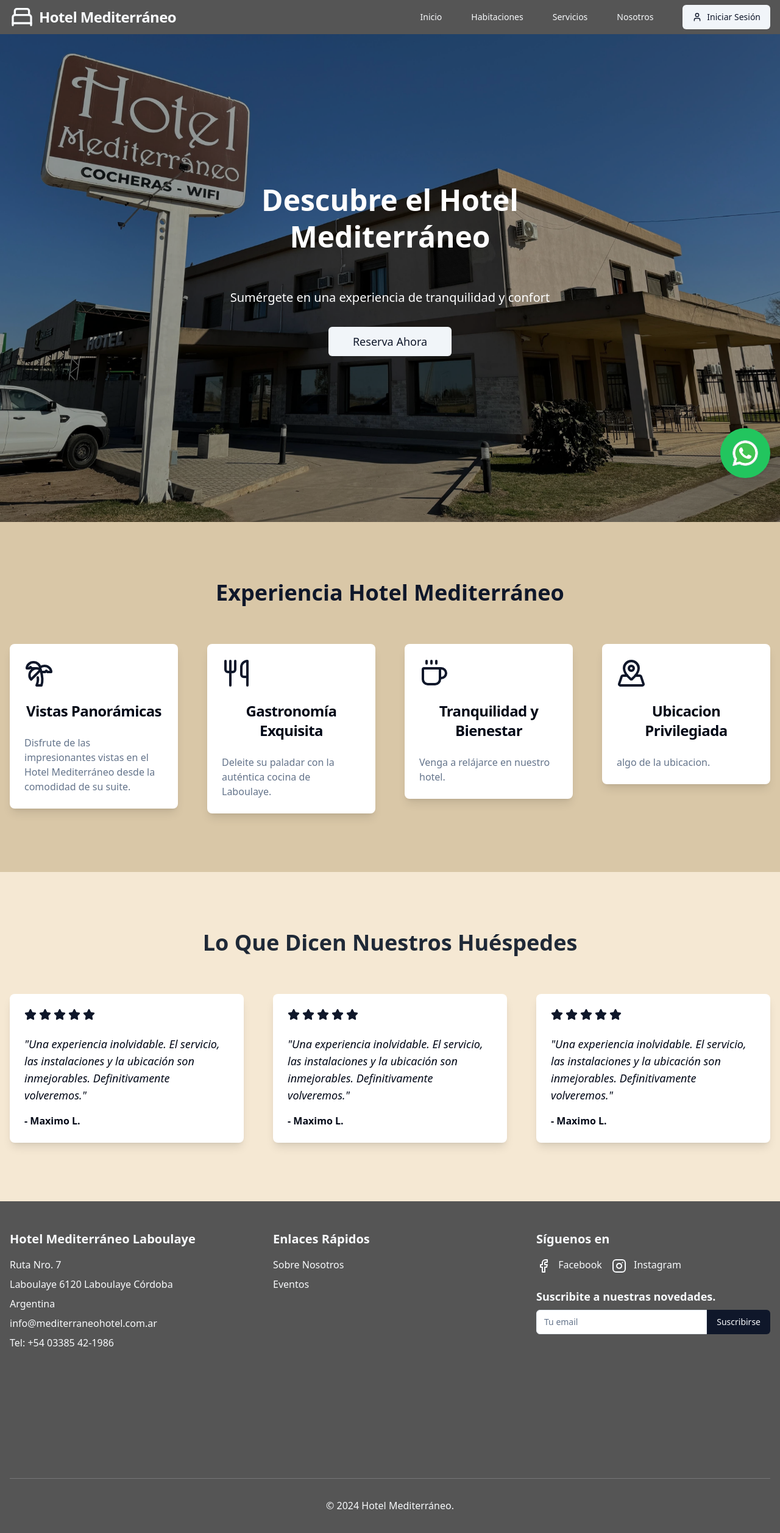
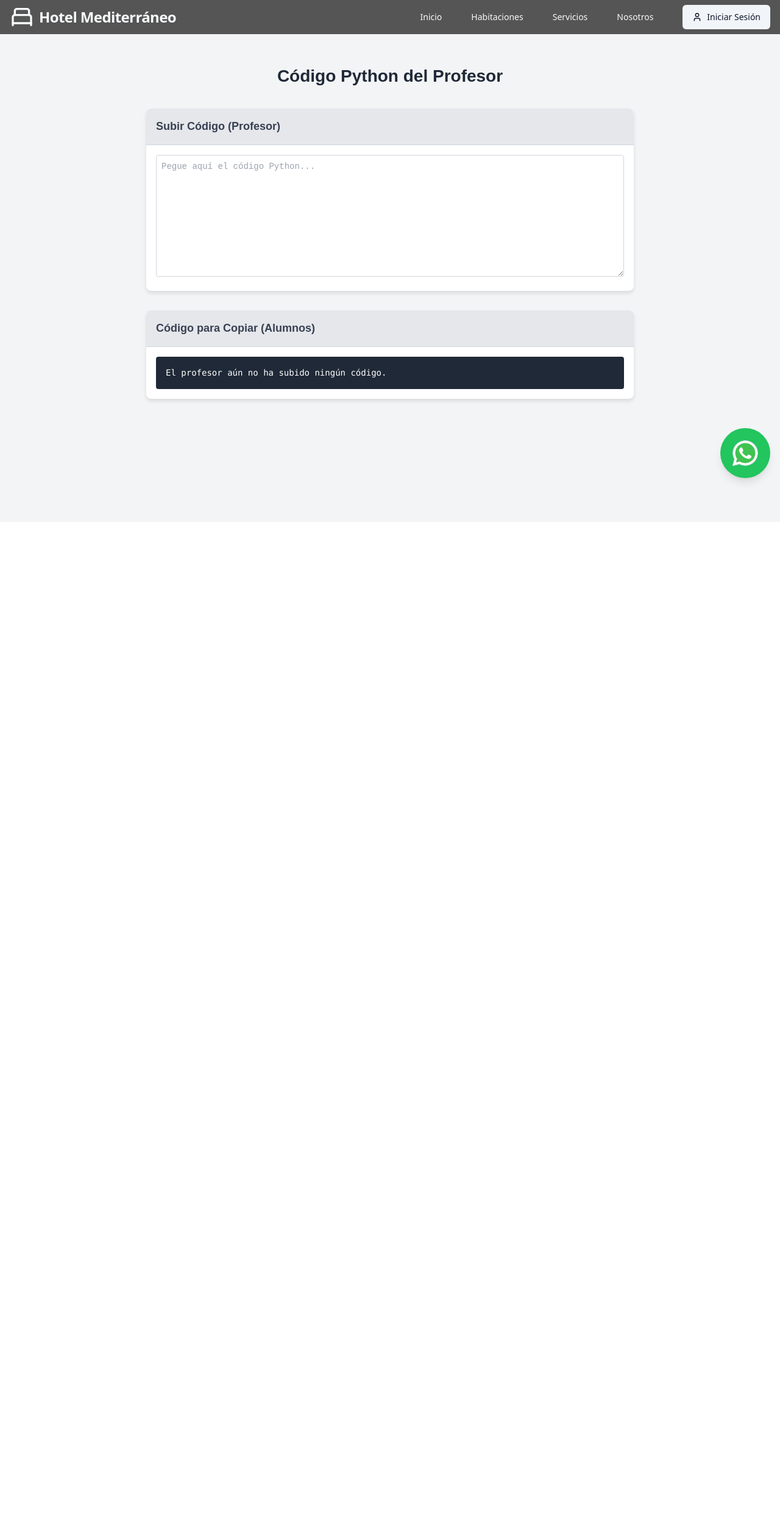
Before and after one commit to martinxr250/medres.github.io, a React (Vite) app: page / in a window 1280 px wide. Shown: the top 2514 px of the page at 61% size. After the commit the page ends 856 px from the top, so only its background shows below. Built offline with nearby package versions, Linux system fonts and the light colour scheme; grey boxes are pictures that could not be loaded.

Commit message:
Update Inicio.jsx

```diff
--- a/src/pages/Inicio.jsx
+++ b/src/pages/Inicio.jsx
@@ -1,193 +1,138 @@
-import React, {useEffect} from 'react'
-import { useState } from "react";
-import { Button } from "@/components/ui/button";
-import { Link } from 'react-router-dom';
-import { Card, CardContent, CardDescription, CardHeader, CardTitle } from "@/components/ui/card";
-import { Palmtree, Utensils, Anchor, Coffee, Star, MapPinned, Facebook, Instagram } from "lucide-react";
-import { Input } from "@/components/ui/input";
-import { motion } from "framer-motion";
-import { useSpring, animated } from "react-spring";
-import ReseñaCard from "@/components/Reseñas";
+import React, { useState } from 'react';
 
-export default function Component( {
-    usuarioEnSesion,
-    setToken,
-    setUsuarioEnSesion,
-    setEstaEnSesion
-}) {
+const LandingPage = () => {
+  const [code, setCode] = useState('');
+  const [isCopied, setIsCopied] = useState(false);
 
-    // efecto para persistencia (el F5) de sesion:
-    useEffect(() => {
-        const logueado = window.localStorage.getItem("medres")
-        if (logueado) {
-            const logueadoJSON = JSON.parse(logueado)
-            setToken(logueadoJSON.token)
-            setUsuarioEnSesion(logueadoJSON)
-            setEstaEnSesion(true)
-        }
-    }, [])
+  const handleCodeChange = (event) => {
+    setCode(event.target.value);
+  };
 
-    // {token: "", usuario: ""}
-    useEffect(() => {
-        console.log("usuario en la pantalla de Inicio: ", usuarioEnSesion)
-    }, [])
+  const handleCopyCode = () => {
+    navigator.clipboard.writeText(code);
+    setIsCopied(true);
+    setTimeout(() => setIsCopied(false), 2000);
+  };
+
+  const styles = {
+    container: {
+      minHeight: '100vh',
+      backgroundColor: '#f3f4f6',
+      padding: '48px 16px',
+      fontFamily: 'Arial, sans-serif',
+    },
+    content: {
+      maxWidth: '800px',
+      margin: '0 auto',
+    },
+    title: {
+      fontSize: '28px',
+      fontWeight: 'bold',
+      textAlign: 'center',
+      color: '#1f2937',
+      marginBottom: '32px',
+    },
+    card: {
+      backgroundColor: 'white',
+      borderRadius: '8px',
+      boxShadow: '0 4px 6px rgba(0, 0, 0, 0.1)',
+      marginBottom: '32px',
+      overflow: 'hidden',
+    },
+    cardHeader: {
+      backgroundColor: '#e5e7eb',
+      padding: '16px',
+      borderBottom: '1px solid #d1d5db',
+    },
+    cardTitle: {
+      fontSize: '18px',
+      fontWeight: 'bold',
+      color: '#374151',
+    },
+    cardContent: {
+      padding: '16px',
+    },
+    textarea: {
+      width: '100%',
+      minHeight: '200px',
+      padding: '8px',
+      fontSize: '14px',
+      fontFamily: 'monospace',
+      border: '1px solid #d1d5db',
+      borderRadius: '4px',
+      resize: 'vertical',
+    },
+    codeBlock: {
+      backgroundColor: '#1f2937',
+      color: 'white',
+      padding: '16px',
+      borderRadius: '4px',
+      overflowX: 'auto',
+      fontSize: '14px',
+      fontFamily: 'monospace',
+      position: 'relative',
+    },
+    copyButton: {
+      position: 'absolute',
+      top: '8px',
+      right: '8px',
+      backgroundColor: '#3b82f6',
+      color: 'white',
+      border: 'none',
+      borderRadius: '4px',
+      padding: '6px 12px',
+      fontSize: '14px',
+      cursor: 'pointer',
+      display: 'flex',
+      alignItems: 'center',
+    },
+    buttonIcon: {
+      marginRight: '4px',
+    },
+  };
 
   return (
-    <div className="flex flex-col min-h-screen bg-gradient-to-b from-[#f0e5cf] to-[#d9c7a7] text-gray-800">
-      <main className="flex-grow">
-        <section className="relative h-[100vh] flex items-center justify-center">
-          <div
-            className="absolute inset-0 bg-cover bg-center"
-            style={{ backgroundImage: "url('/hotel-mediterraneo-perfil.jpg?height=1080&width=1920')" }}
-          />
-          <div className="absolute inset-0 bg-black/40" />
-          <motion.div
-            className="relative z-10 text-center text-white max-w-3xl mx-auto px-4"
-            initial={{ opacity: 0 }}
-            animate={{ opacity: 1 }}
-            transition={{ duration: 2 }}
-          >
-            <h2 className="text-5xl font-bold mb-6 leading-tight animate-bounce">Descubre el Hotel Mediterráneo</h2>
-            <p className="text-xl mb-8 leading-relaxed">Sumérgete en una experiencia de tranquilidad y confort</p>
-            <Link to="/bienvenida">
-              <Button size="lg" variant="secondary" className="text-lg px-10 py-6 hover:bg-secondary transition-transform transform hover:-translate-y-1">
-                Reserva Ahora
-              </Button>
-            </Link>
-          </motion.div>
-        </section>
+    <div style={styles.container}>
+      <div style={styles.content}>
+        <h1 style={styles.title}>Código Python del Profesor</h1>
 
-        <section className="py-24 bg-[#D9C7A7]">
-          <div className="container mx-auto px-4">
-            <motion.h2
-              className="text-4xl text-primary font-bold text-center mb-16"
-              initial={{ y: -50, opacity: 0 }}
-              animate={{ y: 0, opacity: 1 }}
-              transition={{ duration: 1.5 }}
-            >
-              Experiencia Hotel Mediterráneo
-            </motion.h2>
-            <div className="grid grid-cols-1 md:grid-cols-2 lg:grid-cols-4 gap-12">
-              {[
-                { icon: Palmtree, title: "Vistas Panorámicas", description: "Disfrute de las impresionantes vistas en el Hotel Mediterráneo desde la comodidad de su suite." },
-                { icon: Utensils, title: "Gastronomía Exquisita", description: "Deleite su paladar con la auténtica cocina de Laboulaye." },
-                { icon: Coffee, title: "Tranquilidad y Bienestar", description: "Venga a relájarce en nuestro hotel." },
-                { icon: MapPinned, title: "Ubicacion Privilegiada", description: "algo de la ubicacion." }
-              ].map((item, index) => (
-                <motion.div
-                  key={index}
-                  whileHover={{ scale: 1.1, y: -10 }}
-                  transition={{ duration: 0.3 }}
-                >
-                  <Card className="bg-white border-none shadow-lg hover:shadow-2xl transition-shadow transform">
-                    <CardHeader className="text-center">
-                      <item.icon className="w-12 h-12 mb-4 text-primary" />
-                      <CardTitle className="text-2xl">{item.title}</CardTitle>
-                    </CardHeader>
-                    <CardContent>
-                      <CardDescription className="text-base">{item.description}</CardDescription>
-                    </CardContent>
-                  </Card>
-                </motion.div>
-              ))}
+        <div style={styles.card}>
+          <div style={styles.cardHeader}>
+            <h2 style={styles.cardTitle}>Subir Código (Profesor)</h2>
+          </div>
+          <div style={styles.cardContent}>
+            <textarea
+              placeholder="Pegue aquí el código Python..."
+              value={code}
+              onChange={handleCodeChange}
+              style={styles.textarea}
+            />
+          </div>
+        </div>
+
+        <div style={styles.card}>
+          <div style={styles.cardHeader}>
+            <h2 style={styles.cardTitle}>Código para Copiar (Alumnos)</h2>
+          </div>
+          <div style={styles.cardContent}>
+            <div style={styles.codeBlock}>
+              <pre>
+                <code>{code || 'El profesor aún no ha subido ningún código.'}</code>
+              </pre>
+              {code && (
+                <button onClick={handleCopyCode} style={styles.copyButton}>
+                  <span style={styles.buttonIcon}>
+                    {isCopied ? '✓' : '📋'}
+                  </span>
+                  {isCopied ? 'Copiado' : 'Copiar'}
+                </button>
+              )}
             </div>
           </div>
-        </section>
-
-        <section className="py-24 bg-[#F5E8D3]">
-          <div className="container mx-auto px-4">
-            <motion.h2
-              className="text-4xl font-bold text-center mb-16"
-              initial={{ y: -50, opacity: 0 }}
-              animate={{ y: 0, opacity: 1 }}
-              transition={{ duration: 1.5 }}
-            >
-              Lo Que Dicen Nuestros Huéspedes
-            </motion.h2>
-            <div className="grid grid-cols-1 md:grid-cols-3 gap-12">
-              {[1, 2, 3].map((i) => (
-                <motion.div
-                  key={i}
-                  initial={{ opacity: 0 }}
-                  whileInView={{ opacity: 1 }}
-                  viewport={{ once: true }}
-                  transition={{ duration: 1 }}
-                >
-                  <Card className="bg-white border-none shadow-lg hover:shadow-xl transition-shadow">
-                    <CardHeader>
-                      <div className="flex items-center space-x-1">
-                        {[1, 2, 3, 4, 5].map((star) => (
-                          <Star key={star} className="w-5 h-5 fill-primary text-primary animate-pulse" />
-                        ))}
-                      </div>
-                    </CardHeader>
-                    <CardContent>
-                      <blockquote className="text-lg italic mb-4">
-                        "Una experiencia inolvidable. El servicio, las instalaciones y la ubicación son inmejorables. Definitivamente volveremos."
-                      </blockquote>
-                      <p className="font-semibold">- Maximo L.</p>
-                    </CardContent>
-                  </Card>
-                </motion.div>
-              ))}
-            </div>
-          </div>
-        </section>
-
-      </main>
-
-      <footer className="bg-[#555555] text-primary-foreground py-12">
-        <div className="container mx-auto px-4">
-          <div className="grid grid-cols-1 md:grid-cols-3 gap-12">
-            <div>
-              <h3 className="text-xl font-semibold mb-4">Hotel Mediterráneo Laboulaye</h3>
-              <p className="mb-2">Ruta Nro. 7 </p>
-              <p className="mb-2">Laboulaye 6120 Laboulaye Córdoba</p>
-              <p className="mb-2">Argentina</p>
-              <p className="mb-2">info@mediterraneohotel.com.ar</p>
-              <p>Tel: +54 03385 42-1986</p>
-            </div>
-            <div>
-              <h3 className="text-xl font-semibold mb-4">Enlaces Rápidos</h3>
-              <ul className="space-y-2">
-                <li><a href="#" className="hover:underline">Sobre Nosotros</a></li>
-                <li><a href="#" className="hover:underline">Eventos</a></li>
-                <iframe
-                  src="https://www.google.com/maps/embed?pb=!1m18!1m12!1m3!1d3194.5734279533162!2d-63.39819182427324!3d-34.14474463340439!2m3!1f0!2f0!3f0!3m2!1i1024!2i768!4f13.1!3m3!1m2!1s0x95cf7b326f3cd60f%3A0x472c824b64a3304b!2sHotel%20Mediterraneo!5e1!3m2!1ses-419!2sar!4v1725766153669!5m2!1ses-419!2sar"
-                  width="400"
-                  height="250"
-                  style={{ border: 0 }}
-                  allowFullScreen=""
-                  loading="lazy"
-                  referrerPolicy="no-referrer-when-downgrade"
-                  title="Google Maps Embed"
-                ></iframe>
-              </ul>
-            </div>
-            <div>
-              <h3 className="text-xl font-semibold mb-4">Síguenos en</h3>
-              <div className="flex space-x-4">
-                <a href="https://web.facebook.com/hotelmediterraneolaboualye" className="hover:text-secondary transition-colors">
-                  <Facebook className="inline-block mr-2" /> Facebook
-                </a>
-                <a href="https://www.instagram.com/hotelmediterraneolaboulaye/" className="hover:text-secondary transition-colors">
-                  <Instagram className="inline-block mr-2" /> Instagram
-                </a>
-              </div>
-              <div className="mt-6">
-                <h4 className="text-lg font-semibold mb-2">Suscribite a nuestras novedades.</h4>
-                <form className="flex">
-                  <Input type="email" placeholder="Tu email" className="rounded-r-none" />
-                  <Button type="submit" className="rounded-l-none">Suscribirse</Button>
-                </form>
-              </div>
-            </div>
-          </div>
-          <div className="mt-12 pt-8 border-t border-primary-foreground/20 text-center">
-            <p>&copy; 2024 Hotel Mediterráneo.</p>
-          </div>
         </div>
-      </footer>
+      </div>
     </div>
   );
-}
+};
+
+export default LandingPage;
```
